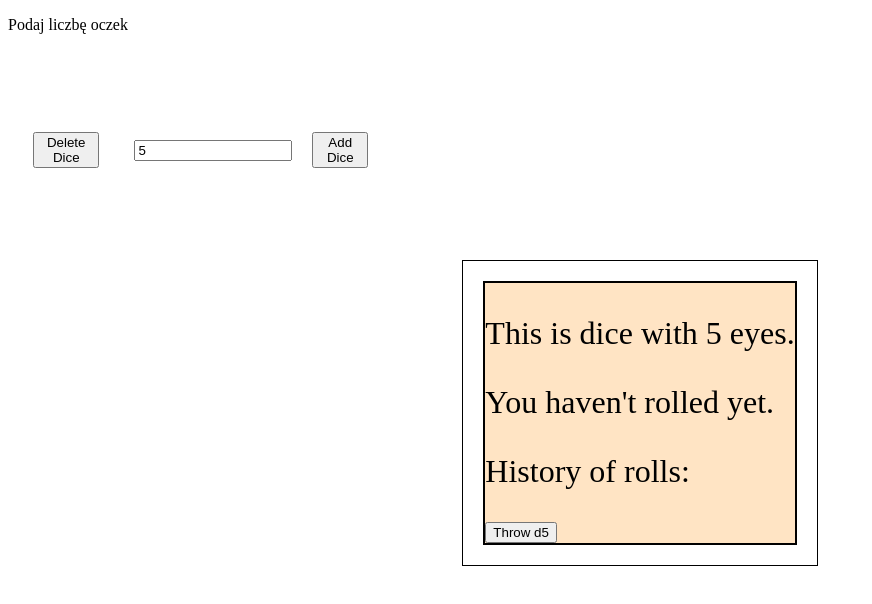
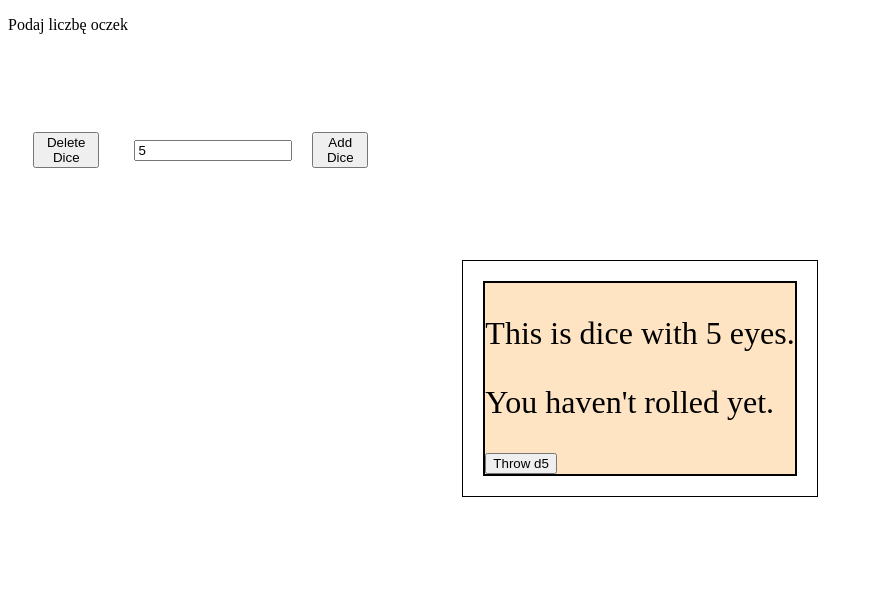
Before and after one commit to supastrikas2f/Hackaton2FAleTymRazemFR, a SvelteKit app: page /Dice in a window 1280 px wide. Both pictures are taken after typing "5" into the empty fields and a click on the button "Add Dice". Shown: the top 604 px of the page, without its empty margins (0-872 px from the left). Built offline with nearby package versions, Linux system fonts and the light colour scheme.

Commit message:
Dice fix

```diff
--- a/src/components/Dice.svelte
+++ b/src/components/Dice.svelte
@@ -31,10 +31,5 @@
     <p> This is dice with {d} eyes. </p>
     <p>{rolledText}</p>
 
-    <p>History of rolls:
-    {#each rollHistory as r}
-        {r}, &nbsp;
-    {/each}
-    </p>
     <button on:click={roll}>Throw d{d}</button>
 </div>
```
